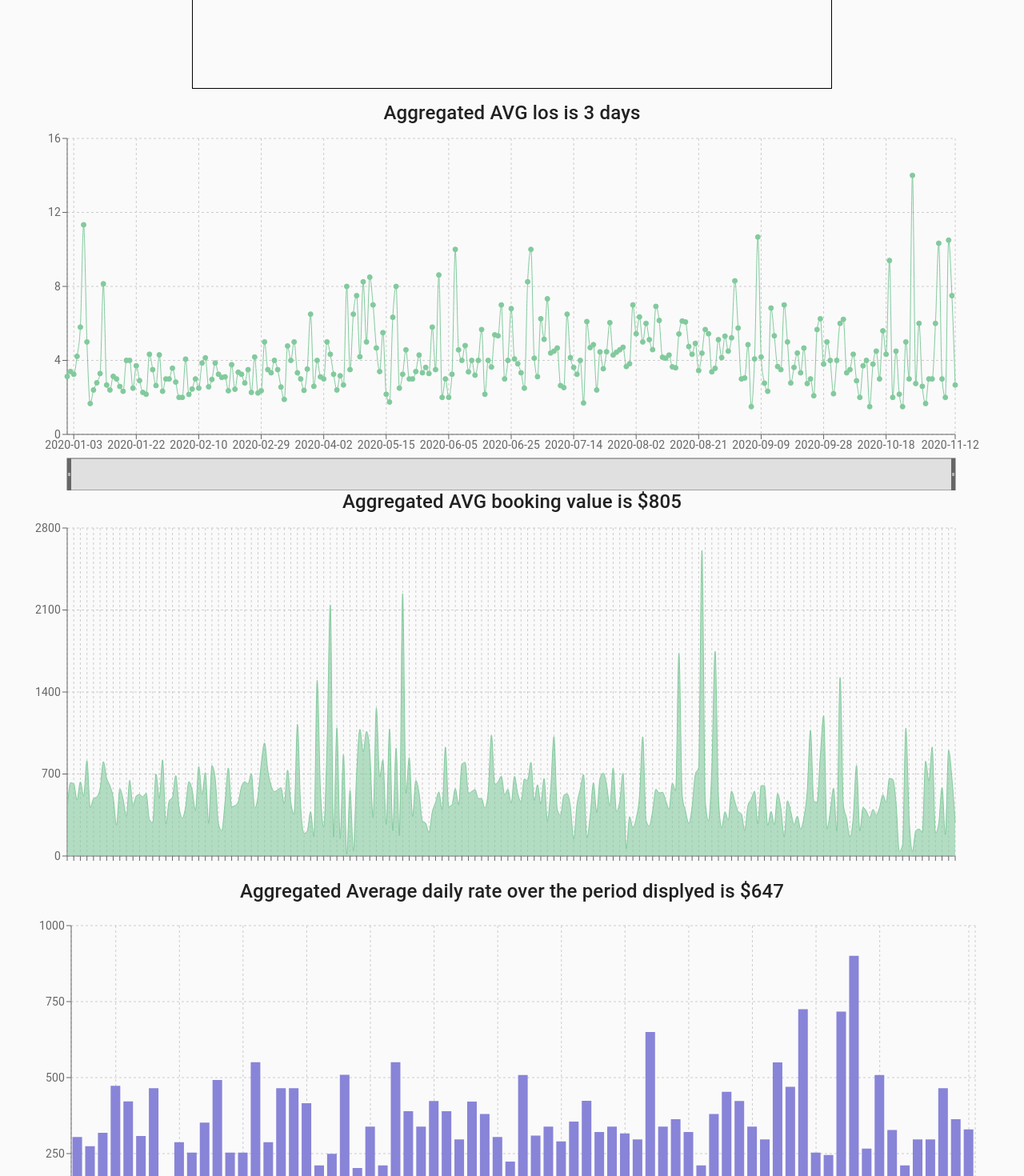
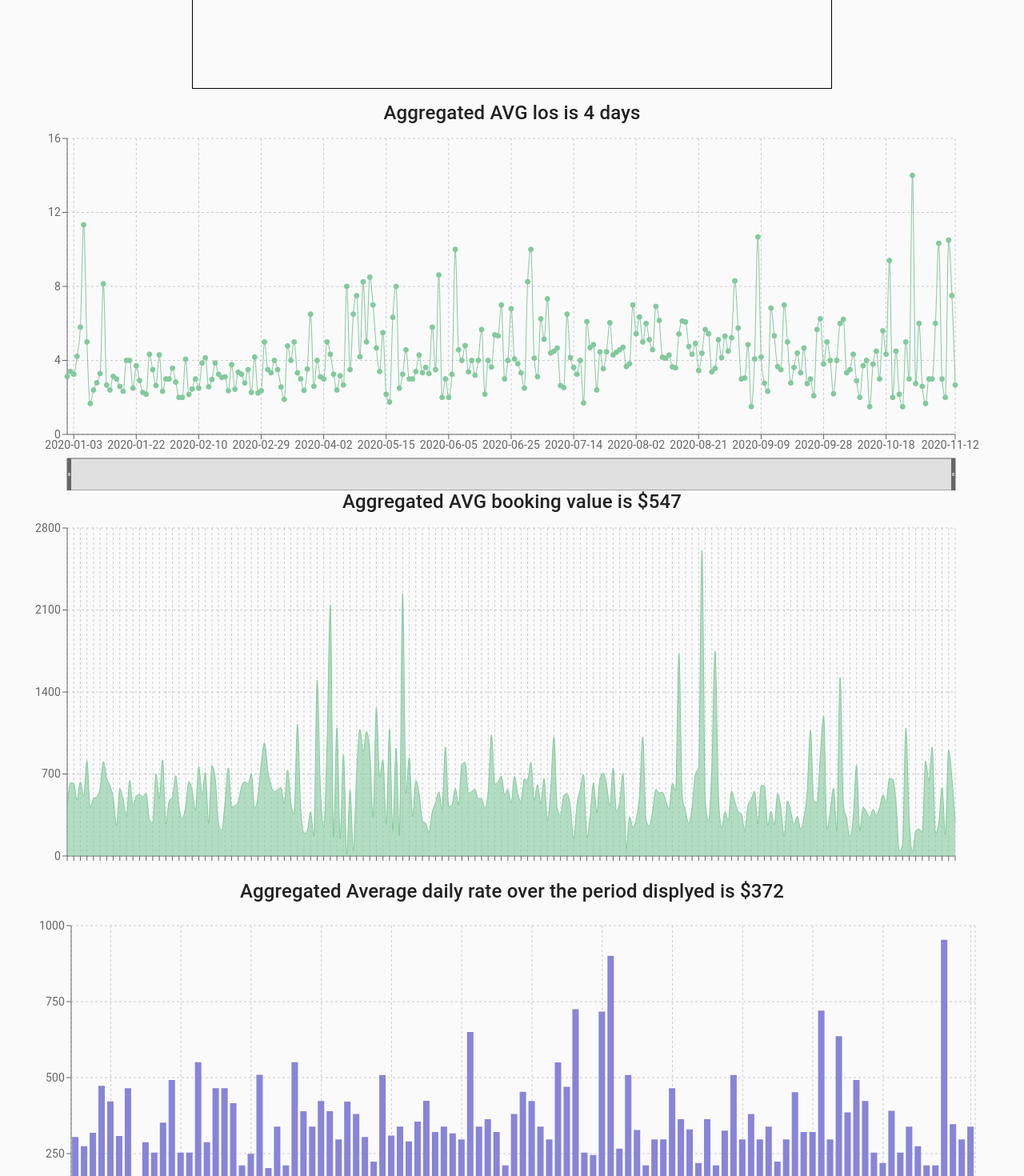
Before and after one commit to Ash000es/OppDashBoard, a React (Create React App) app: page / in a window 1280 px wide. Shown: the part 880-2350 px from the top of the page at 80% size. Built offline with nearby package versions, Linux system fonts and the light colour scheme.

Commit message:
refactoring

```diff
--- a/src/AVGlosAVGbook.js
+++ b/src/AVGlosAVGbook.js
@@ -1,45 +1,34 @@
 import React, { useEffect, useState } from 'react'
 import {avgLOS} from './data/average-length-of-stay-YR'
 import {avgBookingValue} from './data/average-booking-value-YR'
+import {reducedValue,filterbyDate,combineData} from './Helper/helpers'
 import {  LineChart, Line, XAxis, YAxis, CartesianGrid, Tooltip, Legend, Brush, AreaChart, Area, } from 'recharts'
-const reducedValue = (arr) => {
-    return arr.reduce((prev, cur) => {
-      return { los: parseInt(prev.los + cur.los / (arr.length - 1)),
-        bookingValue:parseInt(prev.bookingValue + cur.bookingValue / (arr.length - 1)) }
-    })
-  }
 
-export const AVGLOSvsBOOK=()=>{
-    const range = ['2020-01-15', '2020-08-15']
+
+export const AVGLOSvsBOOK=(props)=>{
+    const range = props.range
     const [data, setData]= useState([])
-    const [avglos, setAvgLos]= useState({})
-    const [avgbvalue, setBValue]= useState({})
+    const [avglos, setAvgLos]= useState(0)
+    const [avgbvalue, setBValue]= useState(0)
 
     useEffect(() => {
-    const combineData=(arr1,arr2)=>{
-        const final=[]
 
-       const rezy = arr1.forEach(item1=> arr2.forEach(item2 => {
-            if(item1.date === item2.date){
-                const bookingValue = item2.bookingValue
-                const newObj= {...item1,bookingValue:bookingValue}
-                final.push(newObj)
-            }
-        }))
-        const res= reducedValue(final)
-        console.log(res)
-        setAvgLos(res)
-        setBValue(res)
-        setData(final)
-        return final
+    const getData = async()=>{
+      const final= await combineData(avgLOS,avgBookingValue)
+      const resLOS= await parseInt(reducedValue(final,'los'))
+       const resBvalue = await parseInt(reducedValue(final,'bookingValue'))
+       setData(final)
+      setAvgLos(resLOS)
+      setBValue(resBvalue)
+      return final
 
 
     }
-    combineData(avgLOS,avgBookingValue)
+    getData()
 }, [])
 return (
   <div>
-    <h4>Aggregated AVG los is {avglos.los} days</h4>
+    <h4>Aggregated AVG los is {avglos} days</h4>
     <LineChart
       width={1200}
       height={450}
@@ -56,7 +45,7 @@ return (
       <Line type="monotone" dataKey="los" stroke="#82ca9d" fill="#82ca9d" />
       <Brush />
     </LineChart>
-    <h4>Aggregated AVG booking value is ${avgbvalue.bookingValue}</h4>
+    <h4>Aggregated AVG booking value is ${avgbvalue}</h4>
     <AreaChart
       width={1200}
       height={450}
@@ -74,22 +63,5 @@ return (
     </AreaChart>
   </div>
 )
-// return (
-//     <div>
-//     <h4>Aggregated AVG los is {avglos.los} days</h4>
-//     <h4>Aggregated AVG booking value is ${avgbvalue.bookingValue}</h4>
-
-// <LineChart width={1200} height={400} data={data}
-//   margin={{ top: 40, right: 30, left: 20, bottom: 5 }}>
-//   <CartesianGrid strokeDasharray="3 3" />
-//   <XAxis dataKey="date" />
-//   <YAxis />
-//   <Tooltip />
-//   <Legend />
-//   <Line type="monotone" dataKey="los" stroke="#8884d8" />
-//   <Line type="monotone" dataKey="bookingValue" stroke="#82ca9d" />
-// </LineChart>
-// </div>
-// )
 
 }
--- a/src/App.js
+++ b/src/App.js
@@ -12,6 +12,7 @@ import { HealthMeter } from './HealthMeter'
 import './App.css'
 
 export default function App() {
+  const range = ['2020-01-15', '2020-10-15']
   return (
     <React.Fragment>
       <CssBaseline />
@@ -21,8 +22,8 @@ export default function App() {
         <div><HealthMeter /></div>
         <div><ChannelOpp /></div>
         <div><ChannelsRev /></div>
-        <div><AVGLOSvsBOOK /></div>
-        <div><AverageDaily /></div>
+        <div><AVGLOSvsBOOK range= {range}/></div>
+        <div><AverageDaily range= {range}/></div>
         <div> <TripleValueComp /></div>
 
 
--- a/src/AveragDaily.js
+++ b/src/AveragDaily.js
@@ -1,49 +1,21 @@
 import React, { useEffect, useState } from 'react'
 import { data } from './data/average-daily-data'
 import { BarChart, CartesianGrid, XAxis, YAxis, Tooltip, Legend, Bar } from 'recharts'
+import {reducedValue,filterbyDate,groupBy} from './Helper/helpers'
 
-const range = ['2020-01-15', '2020-08-15']
-const sortData = (data) => {
-  const final = []
-  data.forEach((dat) => {
-    const split = dat.date.split('-')
-    const months = ['01', '02', '03', '04', '05', '06', '07', '08', '09', '10', '11', '12']
-    if (split[1] === '01') {
-      final.push(dat)
-    }
-  })
-  return final
-}
-const reducedValue = (arr) => {
-  return arr.reduce((prev, cur) => {
-    return { rate: parseInt(prev.rate + cur.rate / (arr.length - 1)) }
-  })
-}
 
-function filterbyDate(arr1, range) {
-  const min = range[0]
-  const max = range[1]
-  const results = arr1.filter((dat) => {
-    const firstrange = dat.date
-    const secoundrange = dat.date
-    if (firstrange >= min && secoundrange <= max) {
-      return dat
-    }
-  })
-  return results
-}
+export const AverageDaily = (props) => {
+  const [rows, setRows] = useState([])
+  const [redAmount, setRedAmount] = useState(0)
+  const range = props.range
 
-export const AverageDaily = () => {
-  const [rows, setRows] = useState([])
-  const [redAmount, setRedAmount] = useState({})
   useEffect(() => {
     function getData(data) {
-      const first = filterbyDate(data, range)
-      const secound = reducedValue(first)
-      console.log(secound)
-      setRows(first)
-      setRedAmount(secound)
-      return first
+      const filteredData = filterbyDate(data, range)
+      const total = parseInt(reducedValue(filteredData,'rate'))
+      setRows(filteredData)
+      setRedAmount(total)
+      return filteredData
     }
     const res = getData(data)
 
@@ -53,7 +25,7 @@ export const AverageDaily = () => {
 
   return (
     <div className="App">
-      <h4>Aggregated Average daily rate over the period displyed is ${redAmount.rate} </h4>
+      <h4>Aggregated Average daily rate over the period displyed is ${redAmount} </h4>
       <BarChart
         width={1200}
         height={450}
--- /dev/null
+++ b/src/Helper/helpers.js
@@ -0,0 +1,59 @@
+export const sortData = (data) => {
+    const final = []
+    data.forEach((dat) => {
+      const split = dat.date.split('-')
+      const months = ['01', '02', '03', '04', '05', '06', '07', '08', '09', '10', '11', '12']
+      if (split[1] === '01'|| '02' || '03' || '04' || '05' || '06' || '07' || '08'||'09' ||'10'|| '11'||'12') {
+        final.push(dat)
+      }
+    })
+    return final
+  }
+
+  export const reducedValue = (arr,x) => {
+    let initialValue = 0
+    let sum = arr.reduce(function (accumulator, currentValue) {
+        let currentValue1 =currentValue[x]
+        const length =arr.length - 1
+        return accumulator + currentValue1 / length
+    }, initialValue)
+    console.log(sum,x)
+    return sum
+  }
+
+
+  export function groupBy(objectArray, property) {
+    return objectArray.reduce(function (acc, obj) {
+      let key = obj[property]
+      if (!acc[key]) {
+        acc[key] = []
+      }
+      acc[key].push(obj)
+      return acc
+    }, {})
+  }
+
+
+  export function filterbyDate(arr1, range) {
+    const min = range[0]
+    const max = range[1]
+    const results = arr1.filter((dat) => {
+      const firstrange = dat.date
+      const secoundrange = dat.date
+      if (firstrange >= min && secoundrange <= max) {
+        return dat
+      }
+    })
+    return results
+  }
+  export const combineData=(arr1,arr2)=>{
+    const final=[]
+   const rezy = arr1.forEach(item1=> arr2.forEach(item2 => {
+        if(item1.date === item2.date){
+            const bookingValue = item2.bookingValue
+            const newObj= {...item1,bookingValue:bookingValue}
+            final.push(newObj)
+        }
+    }))
+    return final
+}
```
